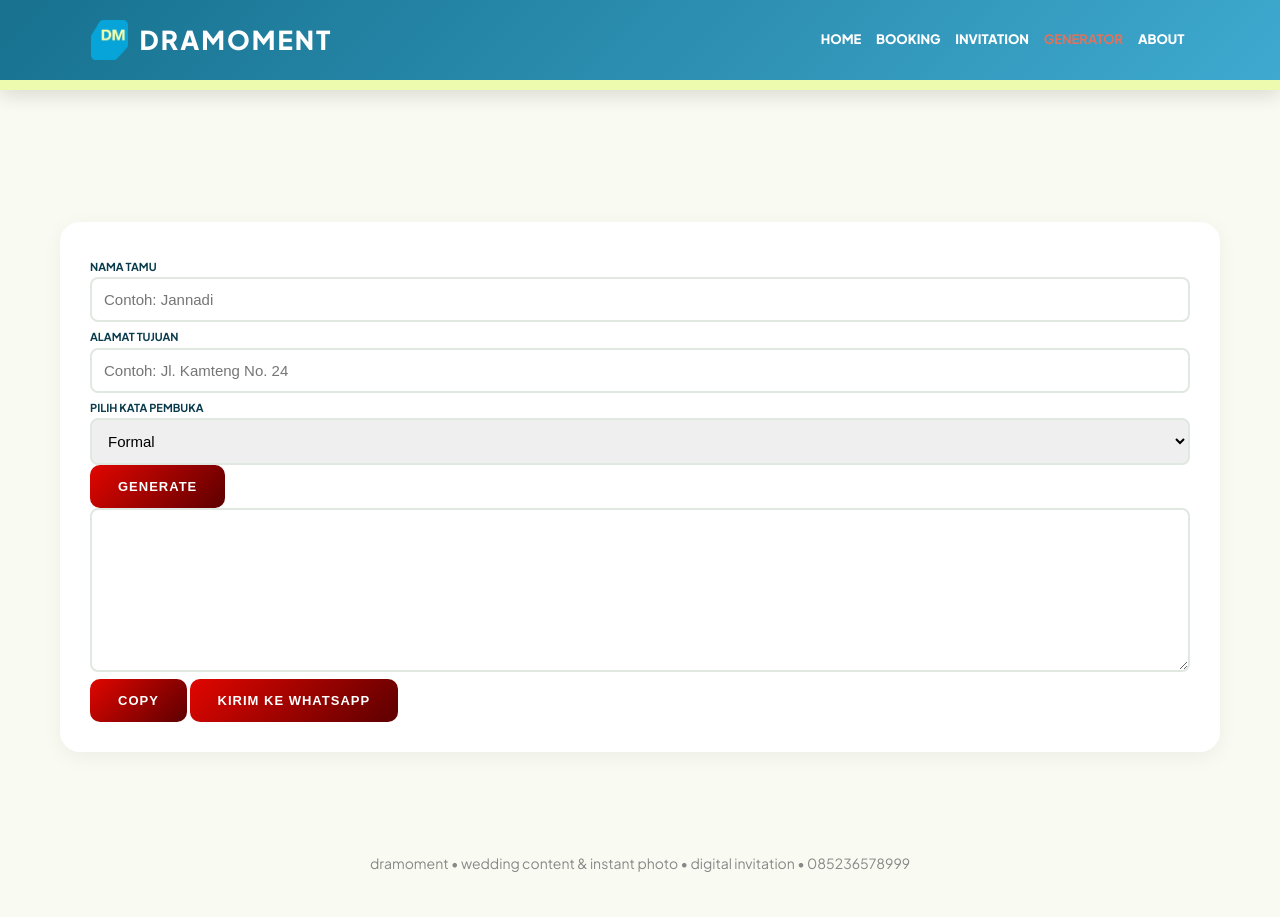
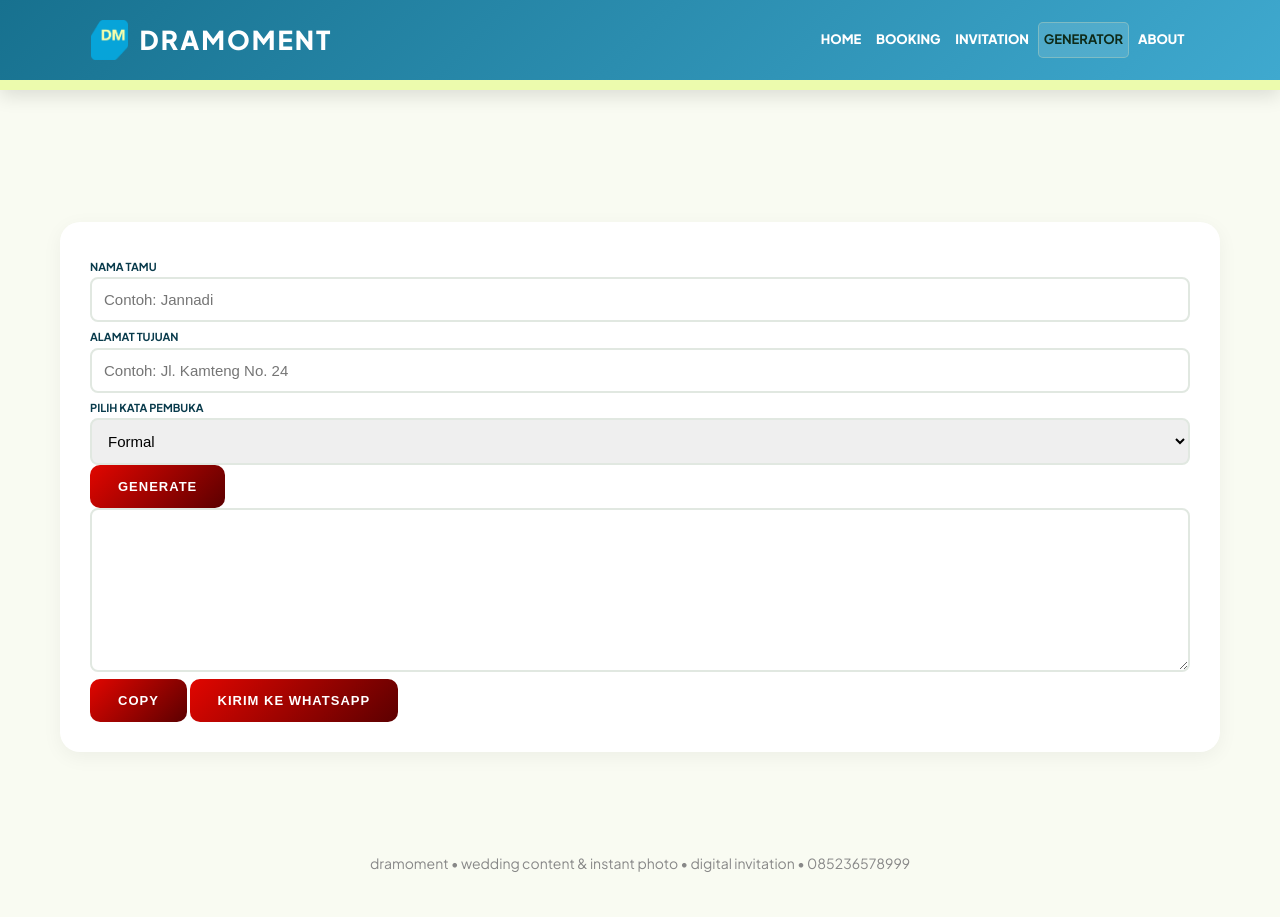
Before and after one commit to dramoment/creative, a plain HTML site: page generator.html in a window 1280 px wide. Drawn offline with Linux system fonts and the light colour scheme.

Commit message:
Update generator.html

```diff
--- a/generator.html
+++ b/generator.html
@@ -28,7 +28,7 @@
         <a href="index.html">Home</a>
 		<a href="booking.html">Booking</a>
 		<a href="invitation.html">Invitation</a>
-		<a href="generator.html" class="nav-highlight">Generator</a>
+		<a href="generator.html" class="nav-highlight active">Generator</a>
 		<a href="about.html">About</a>
     </div>
 </nav>
```
